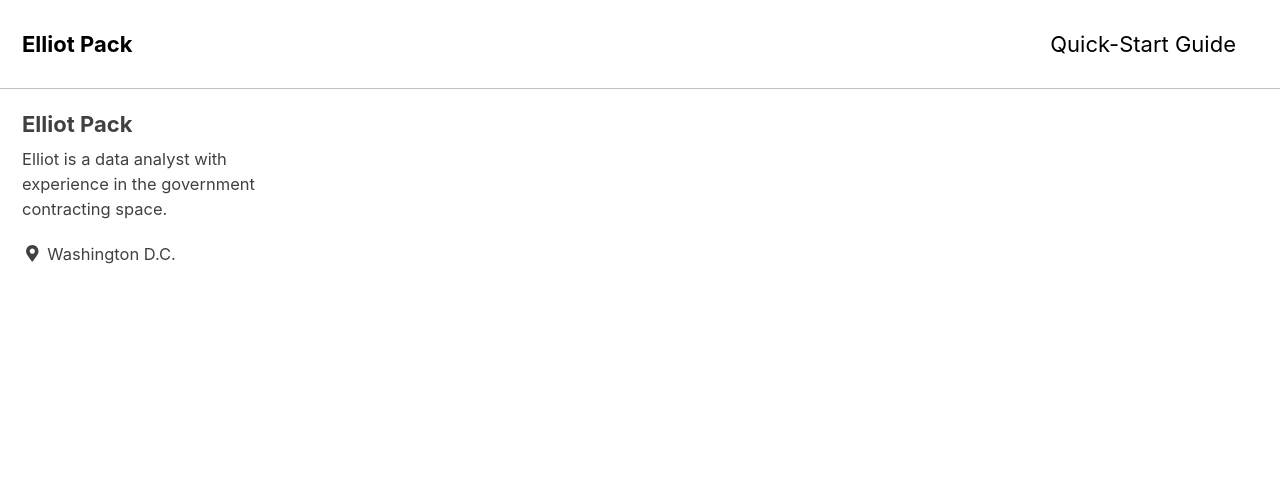
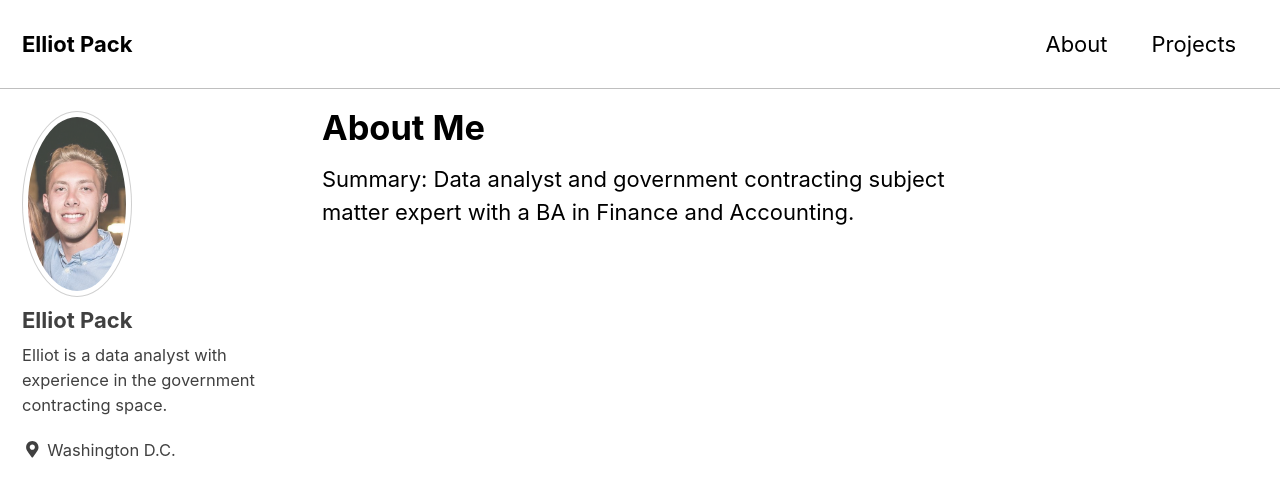
Before and after one commit to e-pack/e-pack.github.io, a Jekyll site: the page built from _pages/about.md, in a window 1280 px wide and 900 px high. Shown: the top 499 px of the window. Built offline with Jekyll 4.4.1, drawn with Linux system fonts in a browser that asks for light colours; cached includes are drawn as plain includes; nearby versions of some CDN libraries; our own code applies the rules of GitHub Pages for plain Markdown files.

Commit message:
Add about, projects, and 404

```diff
--- a/_config.yml
+++ b/_config.yml
@@ -107,7 +107,7 @@ analytics:
 # Site Author
 author:
   name             : "Elliot Pack"
-  avatar           : # path of avatar image, e.g. "/assets/images/bio-photo.jpg"
+  avatar           : "/images/bio_pic.png" # path of avatar image, e.g. "/assets/images/bio-photo.jpg"
   bio              : "Elliot is a data analyst with experience in the government contracting space."
   location         : "Washington D.C."
   email            :
--- a/_data/navigation.yml
+++ b/_data/navigation.yml
@@ -1,7 +1,9 @@
 # main links
 main:
-  - title: "Quick-Start Guide"
-    url: https://mmistakes.github.io/minimal-mistakes/docs/quick-start-guide/
+  - title: "About"
+    url: /about/
+  - title: "Projects"
+    url: /Projects/
   # - title: "About"
   #   url: https://mmistakes.github.io/minimal-mistakes/about/
   # - title: "Sample Posts"
--- a/_pages/about.md
+++ b/_pages/about.md
@@ -0,0 +1,6 @@
+---
+title: "About Me"
+permalink: /about/
+---
+
+Summary: Data analyst and government contracting subject matter expert with a BA in Finance and Accounting.
```
Also changed, not shown: _pages/404.md (added, +10 -0 lines), _pages/projects.md (added, +8 -0 lines), images/Sizzle.jpg (added), images/bio_pic.png (added), 8 other files.
